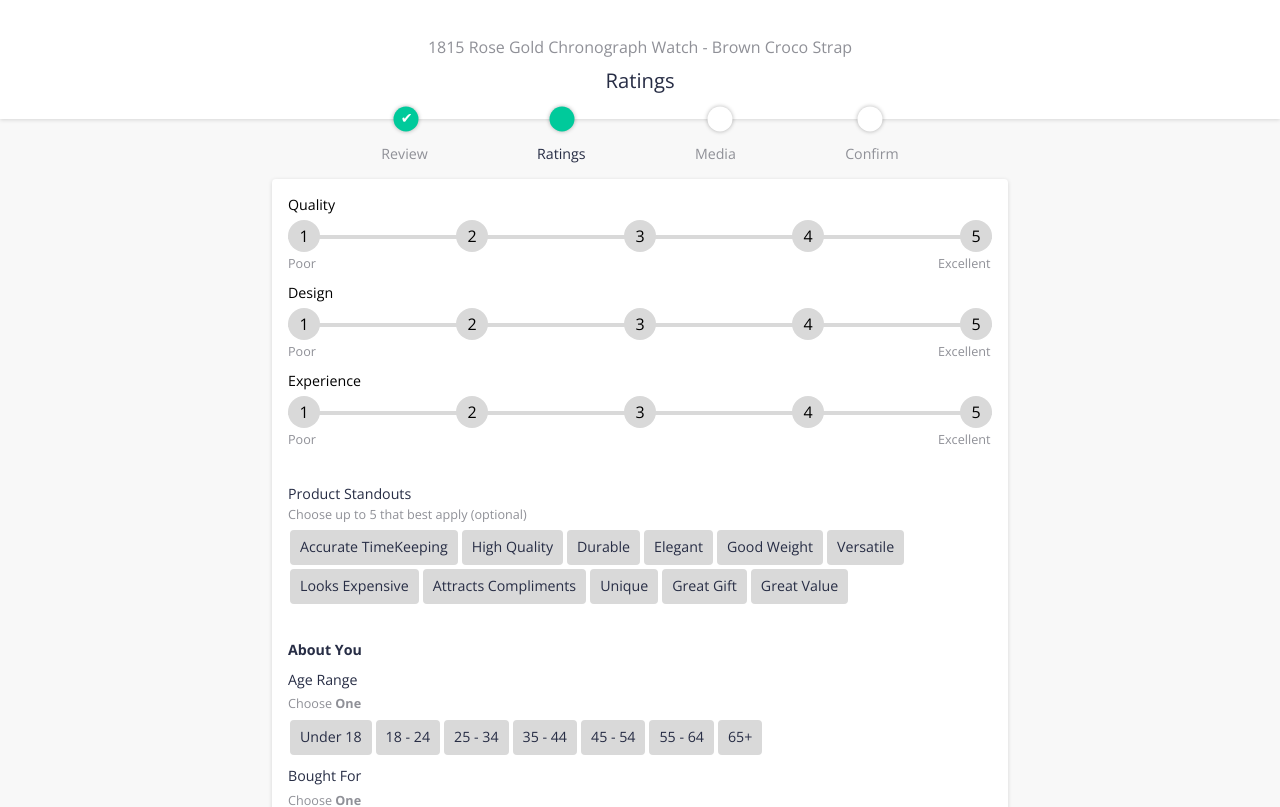
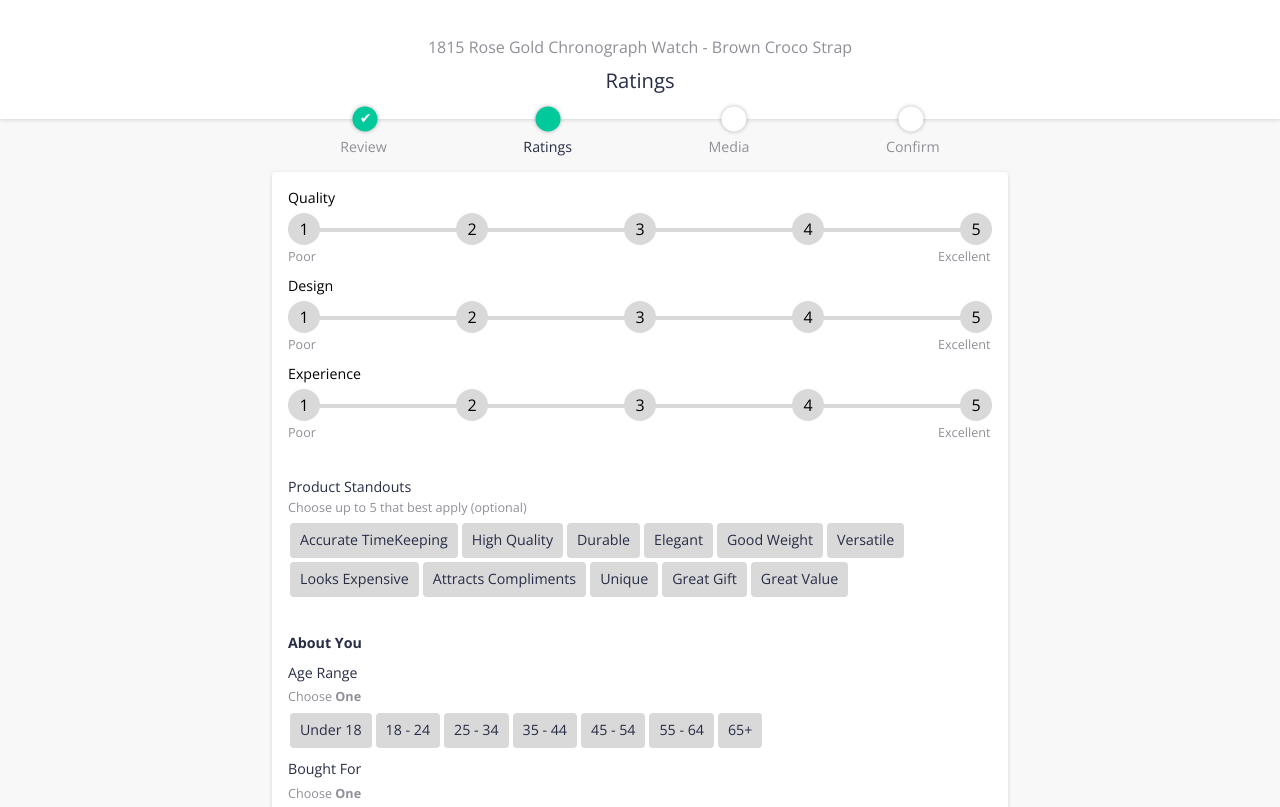
Before and after one commit to jonriquer/okendoChallenge, a React (Create React App) app: page / in a window 1280 px wide. Shown: the top 807 px of the page. Built offline with nearby package versions, Linux system fonts and the light colour scheme.

Commit message:
adjusting nav bar spacing

```diff
--- a/src/style.scss
+++ b/src/style.scss
@@ -36,19 +36,8 @@ body {
 
 .nav {
   display: flex;
-  justify-content: space-evenly;
+  justify-content:space-around;
   list-style: none;
-
-  .item {
-    color: #8f9097;
-    display: flex;
-    -ms-flex: 0 0 20%;
-    flex: 0 0 20%;
-    padding-top: 18px;
-    position: relative;
-    text-align: center;
-    width: 100px;
-  }
 
   .completed::before {
     content: "\2714";
@@ -60,6 +49,7 @@ body {
     height: 24px;
     padding-left: 1px;
     padding-top: 1px;
+    margin-bottom: -7px;
     top: 0;
     transform: translate(50%,-50%);
     width: 24px;
@@ -76,6 +66,7 @@ body {
     height: 24px;
     padding-left: 1px;
     padding-top: 1px;
+    margin-bottom: -7px;
     top: 0;
     transform: translate(50%,-50%);
     width: 24px;
@@ -96,6 +87,7 @@ body {
   .ratings {
     color: #272d45;
   }
+
   .nav-links::before {
     background: #fff;
     border-radius: 50%;
@@ -106,6 +98,7 @@ body {
     left: 50%;
     padding-left: 1px;
     padding-top: 1px;
+    margin-bottom: -7px;
     top: 0;
     transform: translate(50%,-50%);
     width: 24px;
```
